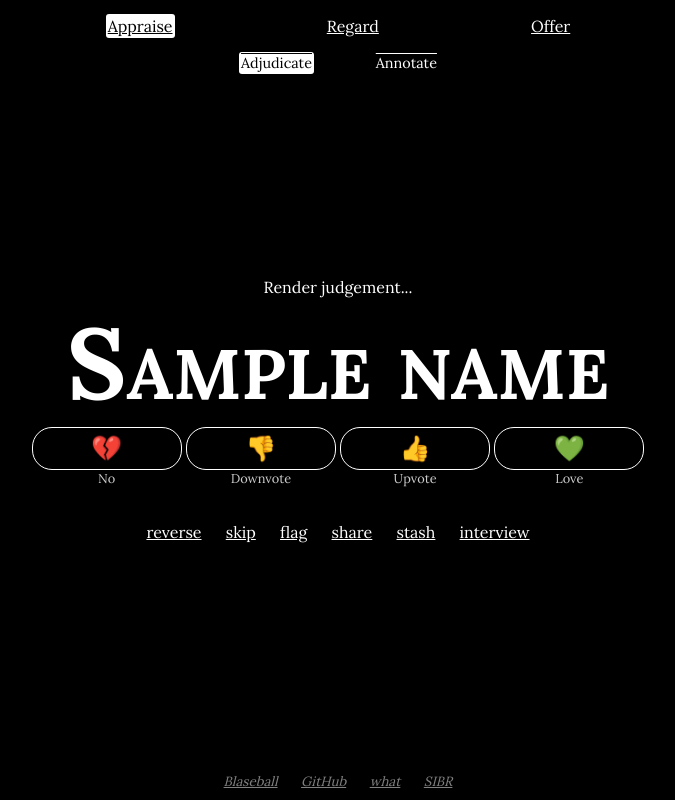
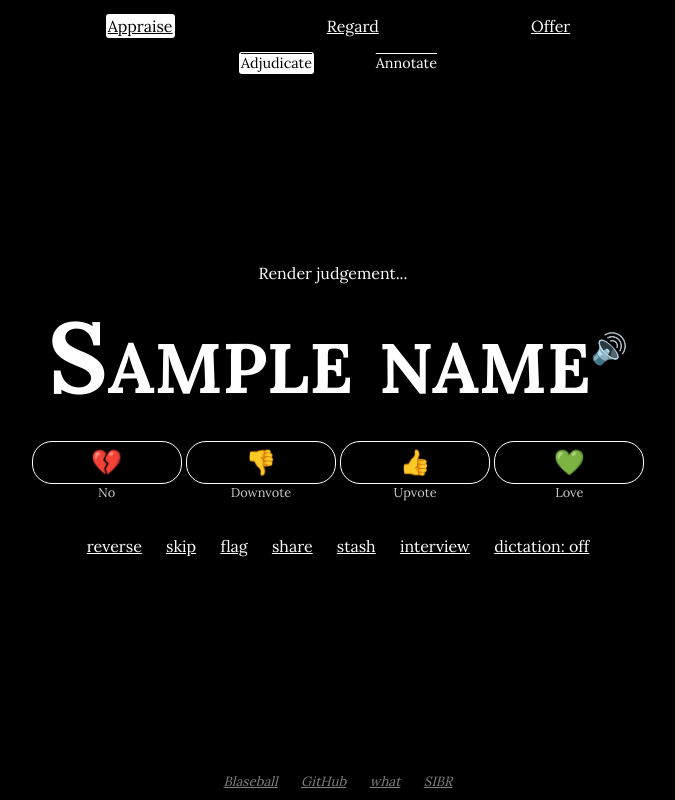
Before and after one commit to jmaliksi/onomancer, a Python web app: template onomancer/templates/vote.html in a window 1280 px wide. Shown: the whole page, without its empty margins (302-977 px from the left). Run offline with Jinja, Linux system fonts and the light colour scheme; the template is opened without the code that fills it: most values are stand-ins (such as "Sample title", 1, 10 or a date in 2020).

Commit message:
sound on

```diff
--- /dev/null
+++ b/onomancer/static/scripts.js
@@ -0,0 +1,27 @@
+async function vocalize(words) {
+    if (!('speechSynthesis' in window)) {
+        return;
+    }
+    let synth = window.speechSynthesis;
+    if (synth.speaking) {
+        synth.cancel();
+    }
+    let voice = synth.getVoices().filter((v) => v.default)[0];
+    if (!voice) {
+        await getPromiseFromEvent(synth, "voiceschanged")
+        voice = synth.getVoices().filter((v) => v.default)[0];
+    }
+    let utterance = new SpeechSynthesisUtterance(words)
+    utterance.voice = voice;
+    synth.speak(utterance);
+}
+
+function getPromiseFromEvent(item, event) {
+    return new Promise((resolve) => {
+        const listener = () => {
+            item.removeEventListener(event, listener);
+            resolve();
+        }
+        item.addEventListener(event, listener);
+    });
+}
--- a/onomancer/static/style.css
+++ b/onomancer/static/style.css
@@ -29,6 +29,15 @@ h1.name {
     line-height: 1em;
     animation-duration: .5s;
     animation-name: fadeInName;
+}
+
+#vocalizeicon {
+    font-size: .3em;
+    display: none;
+}
+
+#dictation {
+    display: none;
 }
 
 @keyframes fadeInName {
@@ -77,6 +86,11 @@ ul {
 a {
     color: white;
     margin: 10px;
+}
+
+.vocalize:hover {
+    color: white;
+    cursor: pointer;
 }
 
 .judgeForm {
--- a/onomancer/templates/base.html
+++ b/onomancer/templates/base.html
@@ -27,6 +27,7 @@
     {% else %}
     <link rel="shortcut icon" href="{{url_for('static', filename='aquarium.png')}}" />
     {% endif %}
+    <script src="{{ url_for('static', filename='scripts.js') }}" ></script>
 </head>
 <body>
     <div id="container">
--- a/onomancer/templates/judge.html
+++ b/onomancer/templates/judge.html
@@ -7,8 +7,16 @@
 {% block content %}
 <div class="center">
     <span>{% block cta %}{% endblock%}</span>
-    <h1 class="name">{{name}}</h1>
+    <a class="vocalize" onclick='vocalize("{{name}}");return false'><h1 class="name">{{name}}<sup id="vocalizeicon">🔊</sup></h1></a>
     {% block console %}{% endblock %}
     <p class="message">{{message}}</p>
 </div>
+<script>
+window.addEventListener("load", function() {
+    if (!('speechSynthesis' in window)) {
+        return;
+    }
+    document.getElementById("vocalizeicon").style.display = "inline";
+});
+</script>
 {% endblock %}
--- a/onomancer/templates/vote.html
+++ b/onomancer/templates/vote.html
@@ -36,6 +36,7 @@
         <button type="submit" alt="stash" title="Save to stash" value="stash" style="text-decoration:underline;margin:10px;">stash</button>
     </form>
     <a href="/shareName/{{share_guid}}?examine=1" target="_blank">interview</a>
+    <a id="dictation" href="#" onclick="return toggleDictation()">dictation: <span id="dictationState">off</span></a>
 </div>
 {% if flag_form %}
 <p>&nbsp;</p>
@@ -47,8 +48,19 @@
 </form>
 {% endif %}
 <script>
-window.onload = function() {
+let dictationState = localStorage.getItem("dictationState") || "off";
+window.addEventListener("load", function() {
     history.replaceState({guid: "{{share_guid}}"}, '', 'shareName/{{share_guid}}');
+    document.getElementById("dictation").style.display = "inline";
+    document.getElementById("dictationState").innerText = dictationState;
+    if (dictationState === "on") {
+        vocalize("{{name}}");
+    }
+})
+function toggleDictation() {
+    dictationState = dictationState === "on" ? "off" : "on";
+    document.getElementById("dictationState").innerText = dictationState;
+    localStorage.setItem("dictationState", dictationState);
 }
 </script>
 {% endblock %}
```
Also changed, not shown: onomancer/static/bugle-call.svg (added), onomancer/static/megaphone.svg (added).
